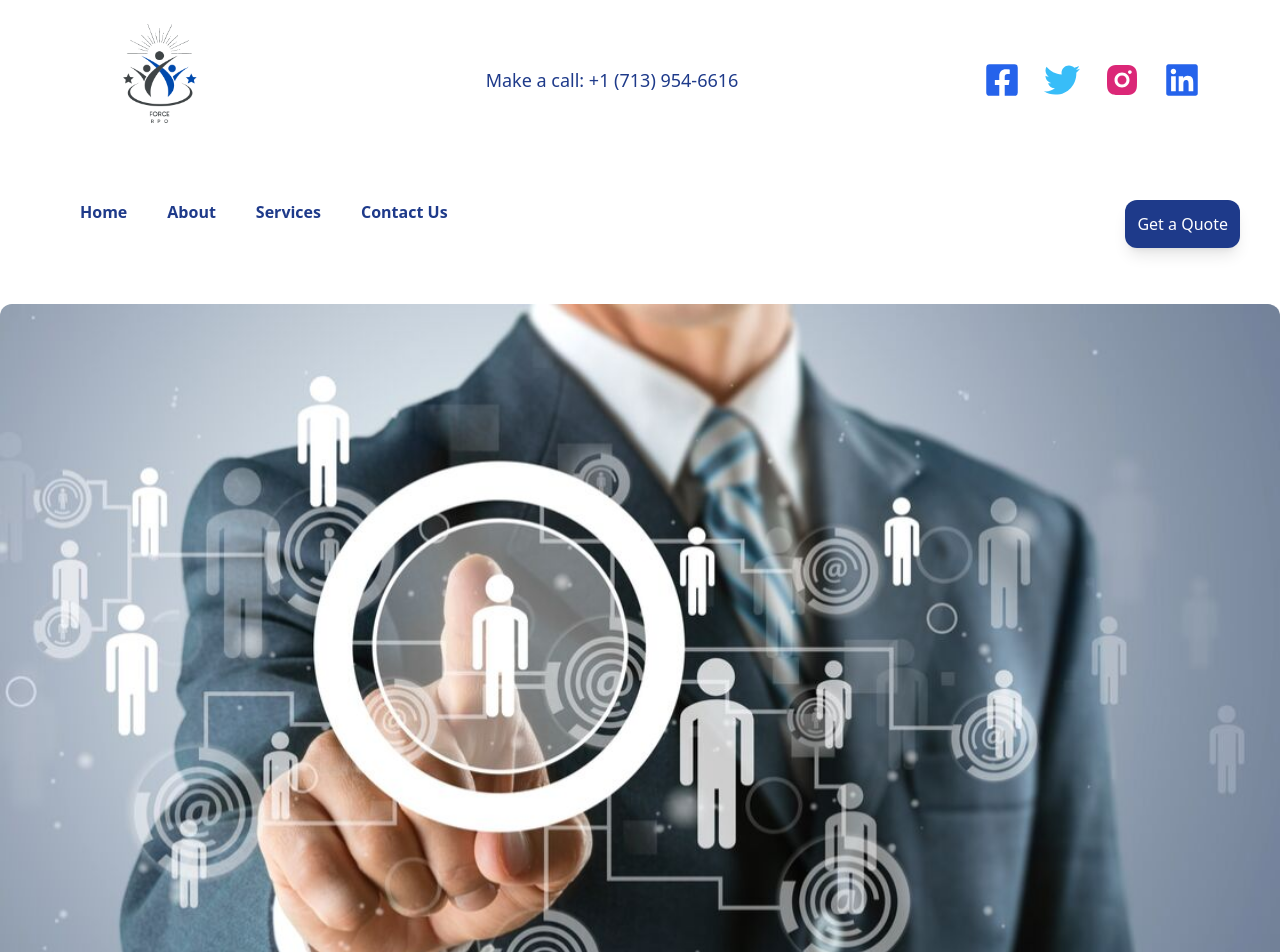
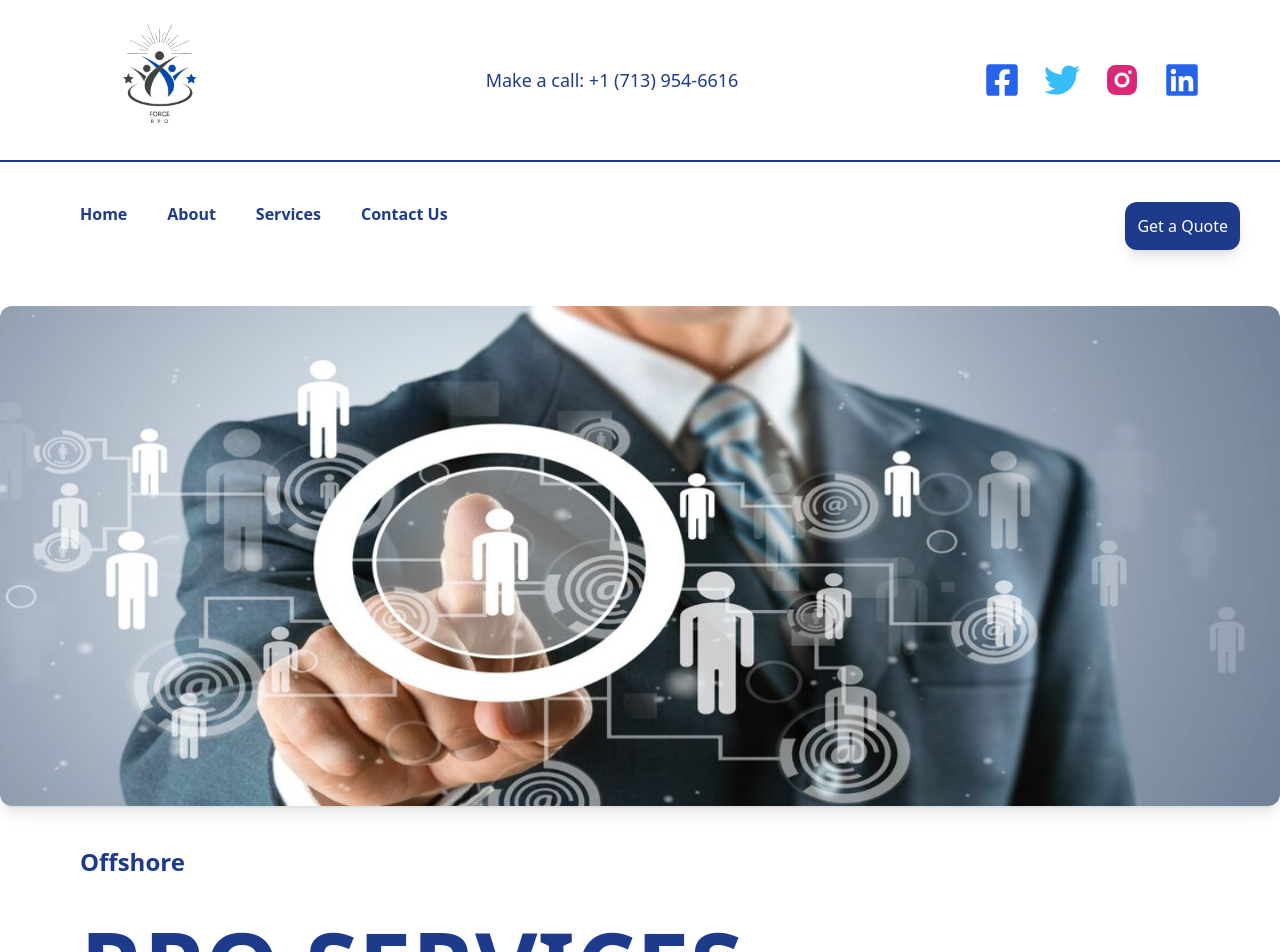
Before and after one commit to Bharat020195/ForceRPO, a Next.js app: page / in a window 1280 px wide. Shown: the top 952 px of the page. Built offline with nearby package versions, Linux system fonts and the light colour scheme.

Commit message:
added files

```diff
--- a/tailwind.config.js
+++ b/tailwind.config.js
@@ -1,8 +1,8 @@
 /** @type {import('tailwindcss').Config} */
 module.exports = {
   content: [
-    "./pages/**/*.{js,ts,jsx,tsx,mdx}",
-    "./components/**/*.{js,ts,jsx,tsx,mdx}",
+    "./Pages/**/*.{js,ts,jsx,tsx,mdx}",
+    "./Components/**/*.{js,ts,jsx,tsx,mdx}",
     "./app/**/*.{js,ts,jsx,tsx,mdx}",
   ],
   theme: {
```
